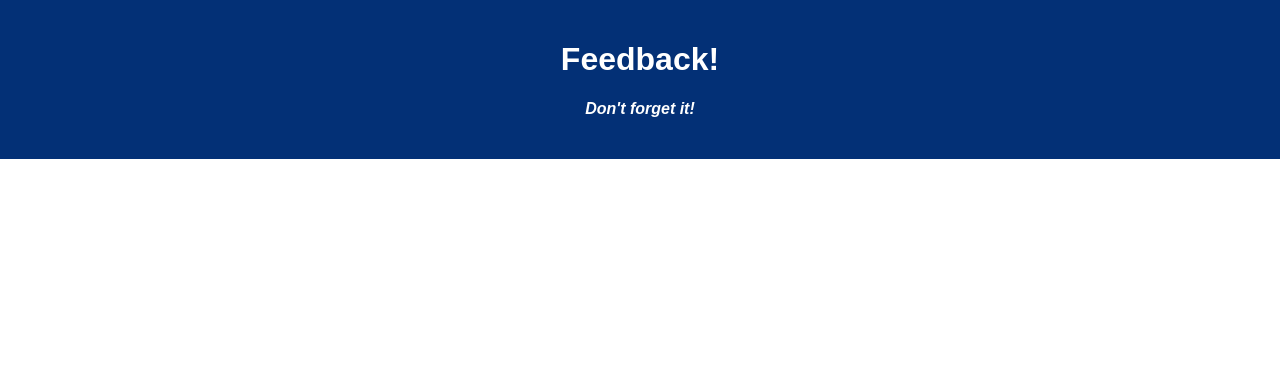
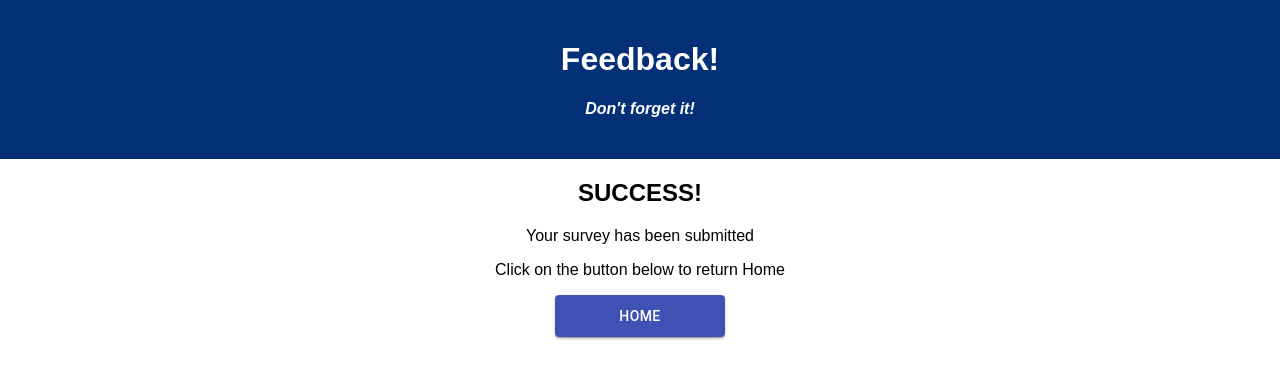
Before and after one commit to Sagethh/weekend-redux-feedback-loop, a React (Create React App) app: page /#/success in a window 1280 px wide. Shown: the top 378 px of the page. Built offline with nearby package versions, Linux system fonts and the light colour scheme.

Commit message:
added home buttons to all pages, styled up review page, added success page

```diff
--- a/src/components/Comments/Comments.jsx
+++ b/src/components/Comments/Comments.jsx
@@ -14,6 +14,10 @@ function Comments() {
     const previousPageHandler = () => {
         history.push('/support');
     };
+    const homeHandler = () => {
+        history.push('/');
+    };
+
 
     const commentsHandler = (event) => { // function to handle the form input
         event.preventDefault(); // no default action allowed, bad
@@ -23,7 +27,7 @@ function Comments() {
             payload: comments
         });
         history.push('/review');
-        }
+    };
 
       return ( // what will be displayed on the DOM
           <section>
@@ -39,8 +43,9 @@ function Comments() {
                         />
                   <br></br>
                   <br></br>
-                  <Button variant="contained" color="primary" onClick={previousPageHandler}>&lt; Previous Page</Button>
-                  <Button variant="contained" color="primary" onClick={commentsHandler}>Next Page &gt;</Button>
+                  <Button style={{width: '170px', height: '42px'}} variant="contained" color="primary" onClick={previousPageHandler}>&lt; Previous Page</Button>
+                  <Button style={{width: '170px', height: '42px'}} variant="contained" color="primary" onClick={homeHandler}>Return Home</Button>
+                  <Button style={{width: '170px', height: '42px'}} variant="contained" color="primary" onClick={commentsHandler}>Next Page &gt;</Button>
               </header>
           </section>
       );
--- a/src/components/Feeling/Feeling.jsx
+++ b/src/components/Feeling/Feeling.jsx
@@ -14,6 +14,10 @@ function Feeling() {
     const previousPageHandler = () => {
         history.push('/');
     };
+    const homeHandler = () => {
+        history.push('/');
+    };
+
 
     const feelingHandler = (event) => { // function to handle the form input
         event.preventDefault(); // no default action allowed, bad
@@ -55,8 +59,9 @@ function Feeling() {
                     </TextField>
                   <br></br>
                   <br></br>
-                  <Button variant="contained" color="primary" onClick={previousPageHandler}>&lt; Previous Page</Button>
-                  <Button variant="contained" color="primary" onClick={feelingHandler}> Next Page &gt;</Button>
+                  <Button style={{width: '170px', height: '42px'}} variant="contained" color="primary" onClick={previousPageHandler}>&lt; Previous Page</Button>
+                  <Button style={{width: '170px', height: '42px'}} variant="contained" color="primary" onClick={homeHandler}>Return Home</Button>
+                  <Button style={{width: '170px', height: '42px'}} variant="contained" color="primary" onClick={feelingHandler}> Next Page &gt;</Button>
               </header>
           </section>
       );
--- a/src/components/Home/Home.jsx
+++ b/src/components/Home/Home.jsx
@@ -48,7 +48,7 @@ function Home(){
     return(
         <section>
             <h2>
-                Welcome, please start the survey by pressing the start button below.
+                Welcome, please start by     entering your name
             </h2>
             <TextField
                 id="standard-multiline-flexible"
@@ -59,7 +59,7 @@ function Home(){
             />
             <br />
             <br />
-      <Button variant="contained" color="primary" onClick={nameHandler}>Start</Button>
+      <Button style={{width: '170px', height: '42px'}} variant="contained" color="primary" onClick={nameHandler}>Start</Button>
     </section>
     )
 }
--- a/src/components/Review/Review.jsx
+++ b/src/components/Review/Review.jsx
@@ -10,6 +10,9 @@ import Typography from '@material-ui/core/Typography';
 function Review() {
     const feedbackReducer = useSelector( state => state.feedbackReducer);
     const history = useHistory();
+    const homeHandler = () => {
+        history.push('/');
+    };
 
     const reviewHandler = () => {
         axios({
@@ -24,16 +27,16 @@ function Review() {
         .catch(error => {
             console.log(error);
         });
-    }
+    };
 
     return (
         <Card variant="outlined">
         <CardContent>
-          <Typography variant="h3" component="h2">
+          <Typography variant="h4" component="h2">
             <u>Survey Results for {feedbackReducer.name}</u>
           </Typography>
           <br />
-          <Typography variant="h6   " component="h2">
+          <Typography variant="h6" component="h2">
             Feeling (0 - 10): <b><u>{feedbackReducer.feeling}</u></b>
             <br />
             Understanding (0 - 10): <b><u>{feedbackReducer.understanding}</u></b>
@@ -43,11 +46,12 @@ function Review() {
             Comments: <b><u>{feedbackReducer.comments}</u></b>
           </Typography>
         </CardContent>
-        <CardActions>
-            <Button variant="contained" color="primary" onClick={reviewHandler}>Submit</Button>
+        <CardActions style={{justifyContent: "center"}}>
+            <Button style={{width: '170px', height: '42px'}} variant="contained" color="primary" onClick={homeHandler}>Discard</Button>
+            <Button style={{width: '170px', height: '42px'}} variant="contained" color="primary" onClick={reviewHandler}>Submit</Button>
         </CardActions>
       </Card>
-      );
-    }
+    );
+};
 
 export default Review;
--- a/src/components/Success/Success.jsx
+++ b/src/components/Success/Success.jsx
@@ -1,14 +1,22 @@
-import {useSelector} from 'react-redux';
 import {useHistory} from 'react-router-dom';
-import {useState} from 'react';
-import axios from 'axios';
-import React from 'react';
-import {useDispatch} from 'react-redux';
+import Button from '@material-ui/core/Button';
 
 function Success() {
-    return (
-        <div></div>
-    );
-};
+    const history = useHistory();
+    const successHandler = () => {
+        history.push('/');
+    };
 
-export default Success;
+    return(
+        <section>
+            <header>
+                <h1>
+                    SUCCESS!
+                </h1>
+            </header>
+            <p>Your survey has been submitted</p>
+            <p>Click on the button below to return Home</p>
+            <Button style={{width: '170px', height: '42px'}} variant="contained" color="primary" onClick={successHandler}>Home</Button>
+        </section>
+    )
+}export default Success;
--- a/src/components/Support/Support.jsx
+++ b/src/components/Support/Support.jsx
@@ -14,6 +14,10 @@ function Support() { // main function for this page
     const previousPageHandler = () => {
         history.push('/understanding');
     };
+    const homeHandler = () => {
+        history.push('/');
+    };
+
 
     const supportHandler = (event) => { // function to handle the form input
         event.preventDefault(); // no default action allowed, bad
@@ -53,8 +57,9 @@ function Support() { // main function for this page
                       </TextField>
                     <br></br>
                     <br></br>
-                    <Button variant="contained" color="primary" onClick={previousPageHandler}>&lt; Previous Page</Button>
-                    <Button variant="contained" color="primary" onClick={supportHandler}>Next Page &gt;</Button>
+                    <Button style={{width: '170px', height: '42px'}} variant="contained" color="primary" onClick={previousPageHandler}>&lt; Previous Page</Button>
+                    <Button style={{width: '170px', height: '42px'}} variant="contained" color="primary" onClick={homeHandler}>Return Home</Button>
+                    <Button style={{width: '170px', height: '42px'}} variant="contained" color="primary" onClick={supportHandler}>Next Page &gt;</Button>
                 </header>
             </section>
         );
--- a/src/components/Understanding/Understanding.jsx
+++ b/src/components/Understanding/Understanding.jsx
@@ -13,6 +13,9 @@ function Understanding() { // main function for this page
     // big long thingy for materialUI, gives options 1-10 for the dropdown
     const previousPageHandler = () => {
         history.push('/feeling');
+    };
+    const homeHandler = () => {
+        history.push('/');
     };
 
     const understandingHandler = (event) => { // function to handle the form input
@@ -55,8 +58,9 @@ function Understanding() { // main function for this page
                   </TextField>
                 <br></br>
                 <br></br>
-                <Button variant="contained" color="primary" onClick={previousPageHandler}>&lt; Previous Page</Button>
-                <Button variant="contained" color="primary" onClick={understandingHandler}>Next Page &gt;</Button>
+                <Button style={{width: '170px', height: '42px'}} variant="contained" color="primary" onClick={previousPageHandler}>&lt; Previous Page</Button>
+                <Button style={{width: '170px', height: '42px'}} variant="contained" color="primary" onClick={homeHandler}>Return Home</Button>
+                <Button style={{width: '170px', height: '42px'}} variant="contained" color="primary" onClick={understandingHandler}>Next Page &gt;</Button>
             </header>
         </section>
     );
```
Lines whose indentation alone changed are shown as unchanged.
